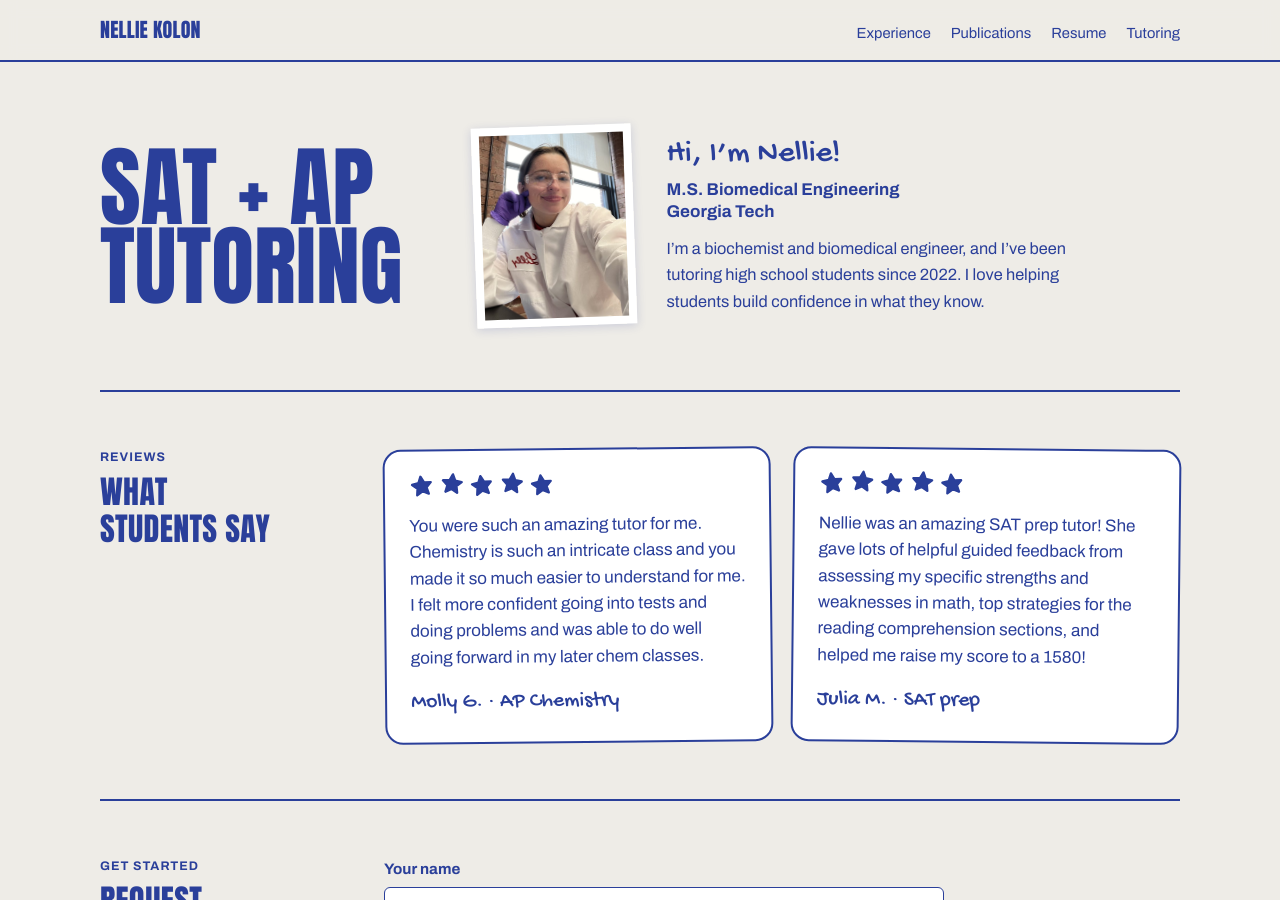
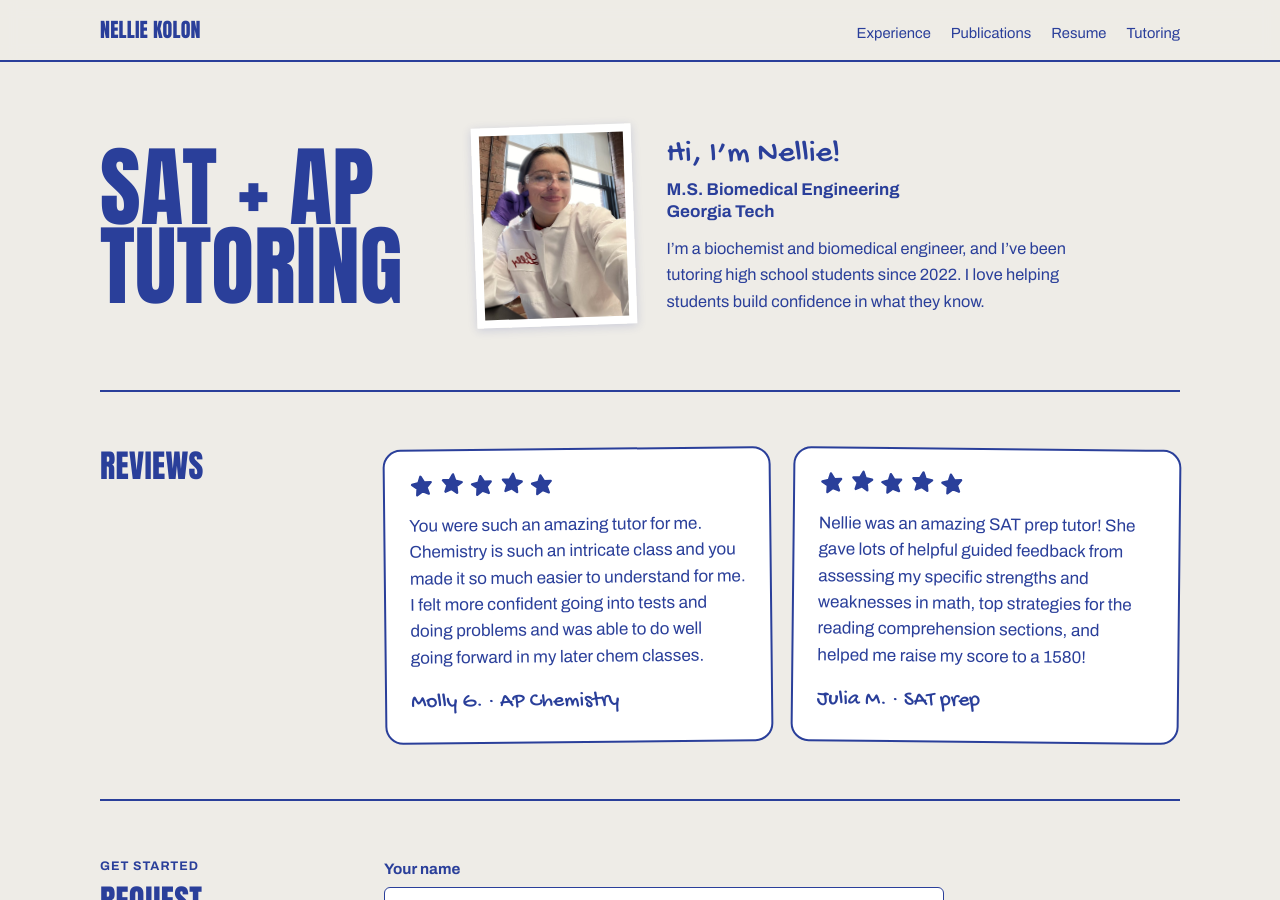
Before and after one commit to nelliekolon/nelliekolon.github.io, a Jekyll site: the page built from tutoring.md, in a window 1280 px wide and 900 px high. Built offline with Jekyll 4.4.1, drawn with Linux system fonts in a browser that asks for light colours.

Commit message:
Tutoring reviews: single Reviews heading
Co-Authored-By: Claude Opus 5.5 <noreply@anthropic.com>
Claude-Session: https://claude.ai/code/session_01HFMymAmWcw7GchssUrMz1g

```diff
--- a/tutoring.md
+++ b/tutoring.md
@@ -20,8 +20,7 @@ theme: tutor
 
 <section id="reviews">
   <div class="section-head">
-    <p class="eyebrow">Reviews</p>
-    <h2>What students say</h2>
+    <h2>Reviews</h2>
   </div>
   <div class="reviews">
     <figure class="review">
```
